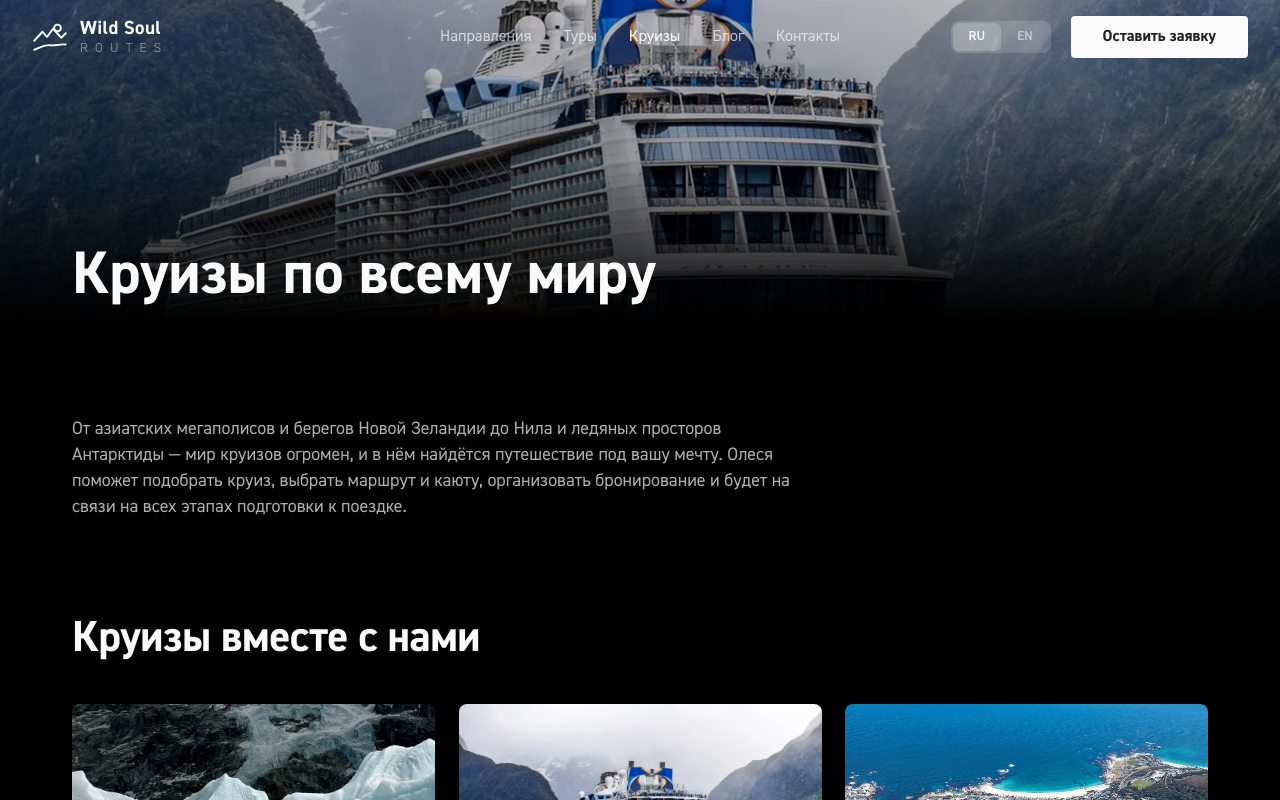
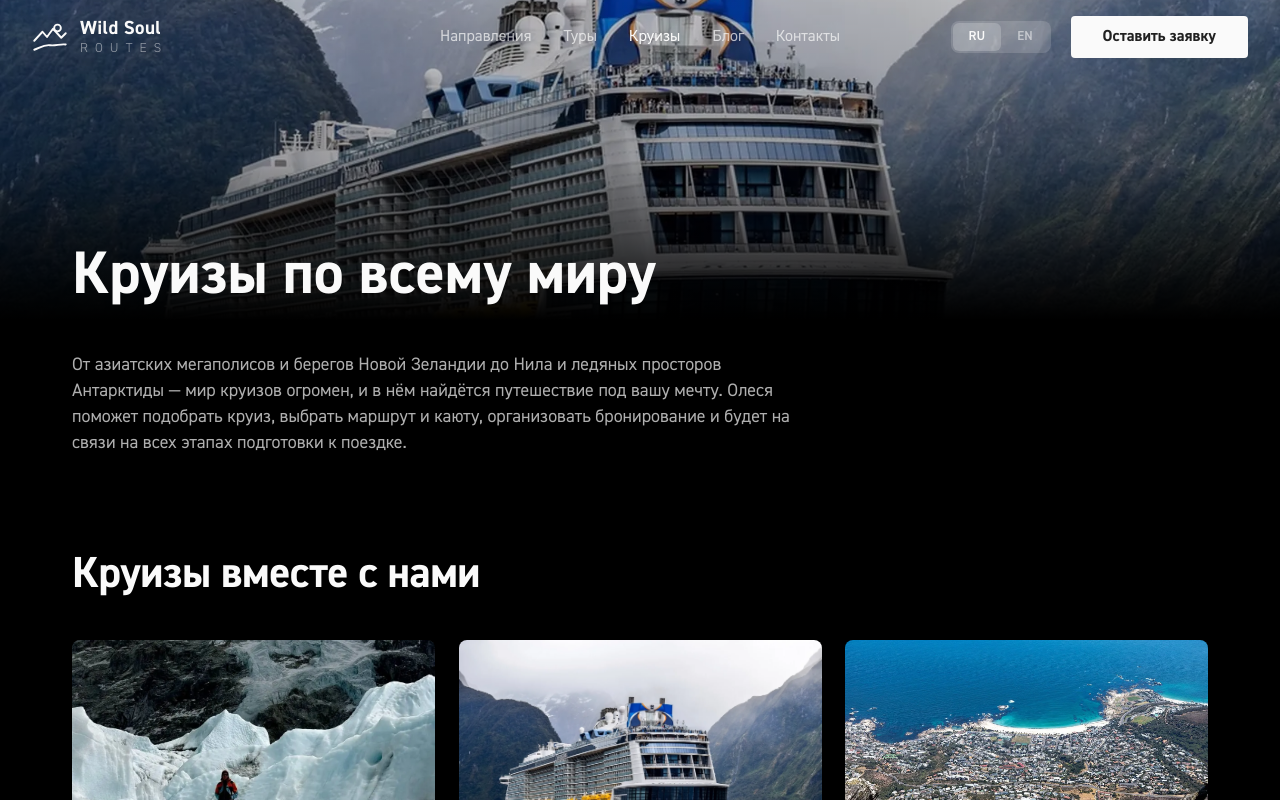
Before and after one commit to fifulina-uxui/wild-soul-routes, a React (Vite) app: page /cruises in a window 1280 px wide. Shown: the top 800 px of the page. Built offline with nearby package versions, Linux system fonts and the light colour scheme.

Commit message:
Cruises: reduce hero-to-intro gap 3x (56/96px -> 20/32px)

```diff
--- a/src/pages/CruisesPage.tsx
+++ b/src/pages/CruisesPage.tsx
@@ -30,7 +30,7 @@ export default function CruisesPage() {
       </section>
 
       {/* Вводный текст */}
-      <section className="mx-auto max-w-[1200px] px-5 pt-14 md:px-8 md:pt-24">
+      <section className="mx-auto max-w-[1200px] px-5 pt-5 md:px-8 md:pt-8">
         <div className="max-w-[720px]">
           <Reveal>
             <p className="text-[18px] leading-[26px] text-[rgb(250_250_250/70%)]">{c.intro}</p>
```
